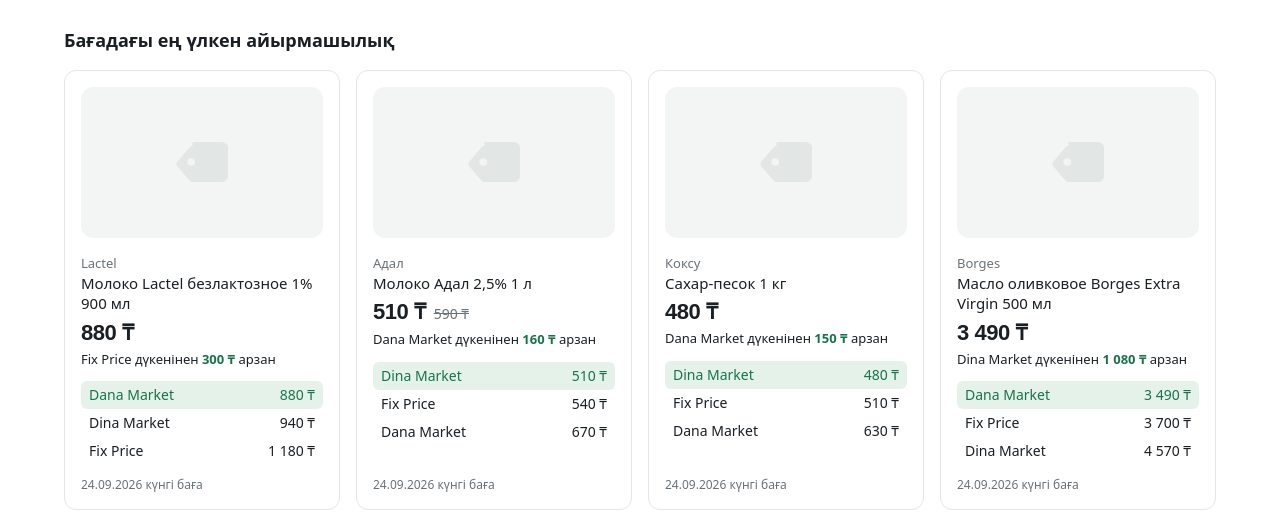
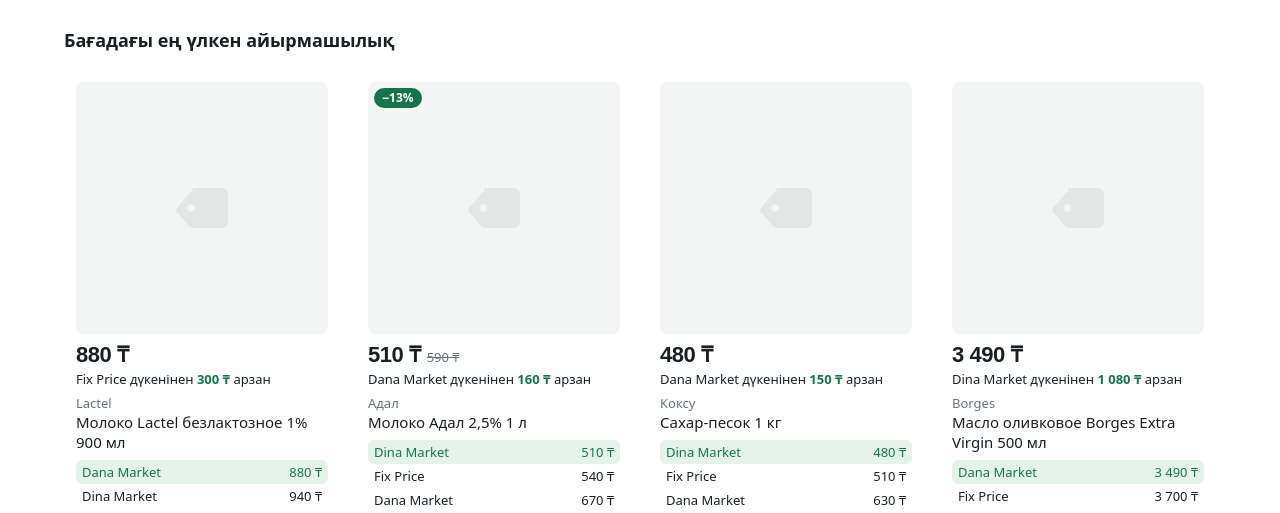
Before and after one commit to kiratonine/AdilBaga, a Next.js app in the folder frontend-next/: page /kk/catalog in a window 1280 px wide. Shown: the part 286-799 px from the top of the page. Built offline with nearby package versions, Linux system fonts and the light colour scheme; no server answers.

Commit message:
feat(frontend-next): product card variant A — price first, top-3 stores, compact
Co-Authored-By: Claude Opus 5.5 <noreply@anthropic.com>

```diff
--- a/frontend-next/src/components/product/ProductCard.tsx
+++ b/frontend-next/src/components/product/ProductCard.tsx
@@ -4,54 +4,78 @@ import { useTranslation } from 'react-i18next'
 import Link from 'next/link'
 import type { ProductCardDto } from '../../api/types'
 import { formatDate, formatPrice } from '../../lib/format'
-import { savingOf, sortOffers } from '../../lib/offers'
+import { discountPercent, savingOf, topOffers } from '../../lib/offers'
 import { useHref } from '../../lib/useLang'
+import { Badge } from '../ui/Badge'
 import { ProductImage } from './ProductImage'
 import { SavingLine } from './SavingLine'
 
-export function ProductCard({ product }: { product: ProductCardDto }) {
+/** Сколько сетей видно в карточке; остальные — строкой «ещё N сетей» */
+const OFFERS_SHOWN = 3
+
+type Props = {
+  product: ProductCardDto
+  /** compact — для полки: без списка сетей и даты, фиксированная ширина */
+  variant?: 'default' | 'compact'
+}
+
+export function ProductCard({ product, variant = 'default' }: Props) {
   const { t } = useTranslation()
   const href = useHref()
-  const offers = sortOffers(product.offers)
-  const best = offers[0]
+  const compact = variant === 'compact'
+  const { shown, hiddenCount, maxPrice } = topOffers(product.offers, OFFERS_SHOWN)
+  const best = shown[0]
   const oldPrice = best?.oldPrice != null && best.oldPrice > best.price ? best.oldPrice : null
-  const saving = savingOf(offers)
+  const discount = discountPercent(best)
+  const saving = savingOf(product.offers)
+  // Одно предложение — сравнивать не с чем, зелёным не выделяем
+  const compared = product.offers.length > 1
 
   return (
     <article
       data-testid="product-card"
-      className="relative flex gap-4 rounded-[var(--radius-card)] border border-line bg-card p-3 transition-colors hover:border-ink/40 sm:flex-col sm:p-4"
+      className={`relative flex flex-col rounded-card bg-card p-2 transition-shadow hover:shadow-hover md:p-3 ${
+        compact ? 'w-37.5 shrink-0 md:w-50' : ''
+      }`}
     >
-      <ProductImage src={product.imageUrl} alt={product.name} className="size-24 shrink-0 sm:aspect-[16/10] sm:size-auto sm:w-full" />
+      <div className="relative">
+        <ProductImage src={product.imageUrl} alt={product.name} className="aspect-square w-full rounded-media" />
+        {discount !== null && (
+          <Badge tone="discount" className="absolute top-1.5 left-1.5">
+            <span aria-hidden="true">−{discount}%</span>
+            <span className="sr-only">{t('card.discount', { percent: discount })}</span>
+          </Badge>
+        )}
+      </div>
 
-      <div className="flex min-w-0 flex-1 flex-col">
-        {product.brand && <p className="truncate text-[13px] text-muted">{product.brand}</p>}
-        <h3 className="line-clamp-2 leading-snug font-medium">
+      <p className="mt-2.5 flex flex-wrap items-baseline gap-x-1.5 gap-y-1">
+        <span data-testid="min-price" className="text-price-card">
+          {formatPrice(product.minPrice)}
+        </span>
+        {oldPrice !== null && <s className="text-meta text-muted tabular">{formatPrice(oldPrice)}</s>}
+      </p>
+      {saving && (
+        <SavingLine amount={saving.amount} store={compact ? undefined : saving.store} className="mt-1 text-meta" />
+      )}
+
+      {!compact && product.brand && <p className="mt-1.5 truncate text-meta text-muted">{product.brand}</p>}
+      <h3 className={`line-clamp-2 text-card-title ${compact || !product.brand ? 'mt-1.5' : ''}`}>
         {/* Растянутая ссылка: кликабельна вся карточка */}
-          <Link href={href(`/products/${product.id}`)} className="after:absolute after:inset-0 after:rounded-[var(--radius-card)]">
+        <Link href={href(`/products/${product.id}`)} className="after:absolute after:inset-0 after:rounded-card">
           {product.name}
         </Link>
       </h3>
 
-        <p className="mt-2 flex flex-wrap items-baseline gap-x-2">
-          <span data-testid="min-price" className="font-display text-[22px] leading-none font-bold tracking-[-0.02em] tabular">
-            {formatPrice(product.minPrice)}
-          </span>
-          {oldPrice !== null && <s className="text-sm text-muted tabular">{formatPrice(oldPrice)}</s>}
-        </p>
-        {saving && (
-          <SavingLine amount={saving.amount} store={saving.store} className="mt-1.5 text-[13px]" />
-        )}
-
-        <ul data-testid="offer-list" aria-label={t('card.offers')} className="mt-3 flex flex-col text-sm">
-          {offers.map((offer, index) => {
-            // Одно предложение — сравнивать не с чем, зелёным не выделяем
-            const isBest = offers.length > 1 && offer.price === product.minPrice
+      {!compact && (
+        <>
+          <ul data-testid="offer-list" aria-label={t('card.offers')} className="mt-2 flex flex-col text-meta">
+            {shown.map((offer, index) => {
+              const isBest = compared && offer.price === product.minPrice
               return (
                 <li
                   key={`${offer.storeCode}-${index}`}
                   data-best={isBest || undefined}
-                className={`flex items-baseline justify-between gap-3 rounded-md px-2 py-1 ${
+                  className={`flex items-baseline justify-between gap-2 rounded-md px-1.5 py-0.75 ${
                     isBest ? 'bg-accent-soft font-medium text-accent' : 'text-ink'
                   }`}
                 >
@@ -64,9 +88,17 @@ export function ProductCard({ product }: { product: ProductCardDto }) {
               )
             })}
           </ul>
+          {hiddenCount > 0 && (
+            <p data-testid="more-offers" className="mt-1 px-1.5 text-meta text-muted tabular">
+              {t('card.moreOffers', { count: hiddenCount, price: formatPrice(maxPrice) })}
+            </p>
+          )}
 
-        <p data-testid="snapshot-date" className="mt-auto pt-3 text-xs text-muted tabular">{t('card.priceOn', { date: formatDate(product.snapshotAt) })}</p>
-      </div>
+          <p data-testid="snapshot-date" className="mt-auto pt-2 text-caption text-muted tabular">
+            {t('card.priceOn', { date: formatDate(product.snapshotAt) })}
+          </p>
+        </>
+      )}
     </article>
   )
 }
--- a/frontend-next/src/components/product/ProductImage.tsx
+++ b/frontend-next/src/components/product/ProductImage.tsx
@@ -8,13 +8,13 @@ type Props = {
   className?: string
 }
 
-/** Картинка товара с плейсхолдером: нет URL или картинка не загрузилась */
+/** Картинка товара с плейсхолдером: нет URL или картинка не загрузилась. Скругление задаёт вызывающий */
 export function ProductImage({ src, alt, className = '' }: Props) {
   const [failedSrc, setFailedSrc] = useState<string | null>(null)
   const showImage = src !== null && src !== failedSrc
 
   return (
-    <div className={`flex items-center justify-center overflow-hidden rounded-[var(--radius-control)] bg-surface ${className}`}>
+    <div className={`flex items-center justify-center overflow-hidden bg-surface ${className}`}>
       {showImage ? (
         <img
           src={src}
--- a/frontend-next/src/components/product/SavingLine.tsx
+++ b/frontend-next/src/components/product/SavingLine.tsx
@@ -3,12 +3,15 @@
 import { Trans } from 'react-i18next'
 import { formatPrice } from '../../lib/format'
 
-/** «На X ₸ дешевле, чем в <сеть>»: фраза графитом, сумма — акцентом, чтобы цифра считывалась первой */
-export function SavingLine({ amount, store, className = '' }: { amount: number; store: string; className?: string }) {
+/**
+ * «На X ₸ дешевле, чем в <сеть>»: фраза графитом, сумма — акцентом, чтобы цифра считывалась первой.
+ * Без store — короткая «Выгоднее на X ₸» (компактная карточка)
+ */
+export function SavingLine({ amount, store, className = '' }: { amount: number; store?: string; className?: string }) {
   return (
     <p className={`text-ink ${className}`}>
       <Trans
-        i18nKey="card.saving"
+        i18nKey={store === undefined ? 'card.savingShort' : 'card.saving'}
         values={{ amount: formatPrice(amount), store }}
         components={{ price: <span className="font-semibold whitespace-nowrap text-accent tabular" /> }}
       />
--- a/frontend-next/src/i18n/kk.json
+++ b/frontend-next/src/i18n/kk.json
@@ -5,7 +5,9 @@
     "tagline": "Ақтау дүкендеріндегі азық-түлік бағаларын салыстыру"
   },
   "common": {
-    "close": "Жабу"
+    "close": "Жабу",
+    "scrollBack": "Артқа айналдыру",
+    "scrollForward": "Алға айналдыру"
   },
   "nav": {
     "skip": "Негізгі мазмұнға өту",
@@ -72,7 +74,11 @@
     "offers": "Дүкендердегі бағалар",
     "lowest": "ең төмен баға",
     "saving": "{{store}} дүкенінен <price>{{amount}}</price> арзан",
-    "priceOn": "{{date}} күнгі баға"
+    "priceOn": "{{date}} күнгі баға",
+    "savingShort": "<price>{{amount}}</price> тиімдірек",
+    "discount": "{{percent}}% жеңілдік",
+    "moreOffers_one": "тағы {{count}} желі · {{price}} дейін",
+    "moreOffers_other": "тағы {{count}} желі · {{price}} дейін"
   },
   "category": {
     "breadcrumbs": "Навигация",
--- a/frontend-next/src/i18n/ru.json
+++ b/frontend-next/src/i18n/ru.json
@@ -5,7 +5,9 @@
     "tagline": "Сравнение цен на продукты в магазинах Актау"
   },
   "common": {
-    "close": "Закрыть"
+    "close": "Закрыть",
+    "scrollBack": "Прокрутить назад",
+    "scrollForward": "Прокрутить вперёд"
   },
   "nav": {
     "skip": "Перейти к содержимому",
@@ -72,7 +74,13 @@
     "offers": "Цены в магазинах",
     "lowest": "самая низкая цена",
     "saving": "На <price>{{amount}}</price> дешевле, чем в {{store}}",
-    "priceOn": "Цена на {{date}}"
+    "priceOn": "Цена на {{date}}",
+    "savingShort": "Выгоднее на <price>{{amount}}</price>",
+    "discount": "Скидка {{percent}}%",
+    "moreOffers_one": "ещё {{count}} сеть · до {{price}}",
+    "moreOffers_few": "ещё {{count}} сети · до {{price}}",
+    "moreOffers_many": "ещё {{count}} сетей · до {{price}}",
+    "moreOffers_other": "ещё {{count}} сети · до {{price}}"
   },
   "category": {
     "breadcrumbs": "Навигация",
--- a/frontend-next/src/views/ProductPage.tsx
+++ b/frontend-next/src/views/ProductPage.tsx
@@ -59,7 +59,7 @@ function ProductDetails({ product }: { product: ProductCardDto }) {
         <ProductImage
           src={product.imageUrl}
           alt={product.name}
-          className="aspect-[4/3] w-full md:sticky md:top-24 md:aspect-square md:self-start"
+          className="aspect-[4/3] w-full rounded-control md:sticky md:top-24 md:aspect-square md:self-start"
         />
 
         <div className="min-w-0">
```
Also changed, not shown: 1 other file (tests, documents, lock files or other folders). Lines whose indentation alone changed are shown as unchanged.
